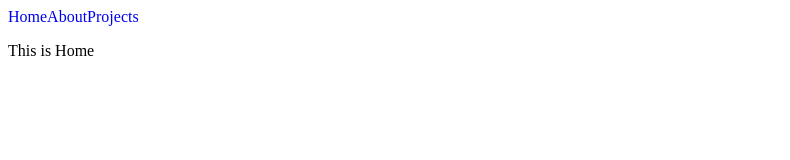
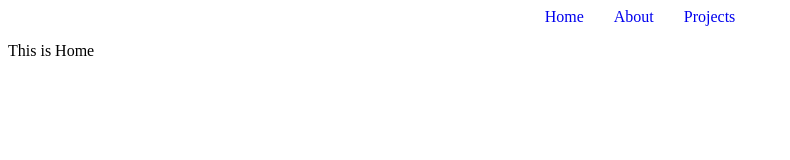
Before and after one commit to cfactoriza/PersonalSite, a React app: page / in a window 1280 px wide. Shown: the whole page, without its empty margins (0-790 px from the left). Built offline with nearby package versions, Linux system fonts and the light colour scheme.

Commit message:
Some CSS

```diff
--- a/src/components/Header/Header.js
+++ b/src/components/Header/Header.js
@@ -4,7 +4,7 @@ import classes from './Header.module.css';
 
 const Header = () => {
     return (
-        <div>
+        <div className={classes['Header-div']}>
             <header>
                 <NavLink className={classes['Home-Link']} to='/'>
                     Home
--- a/src/components/Header/Header.module.css
+++ b/src/components/Header/Header.module.css
@@ -1,11 +1,20 @@
+.Header-div {
+    display: flex;
+    justify-content: center;
+}
+
 .Home-Link {
     text-decoration: None;
+    margin-right: 15px;
 }
 
 .About-Link {
     text-decoration: None;
+    margin-left: 15px;
+    margin-right: 15px;
 }
 
 .Projects-Link {
     text-decoration: None;
+    margin-left: 15px;
 }
```
